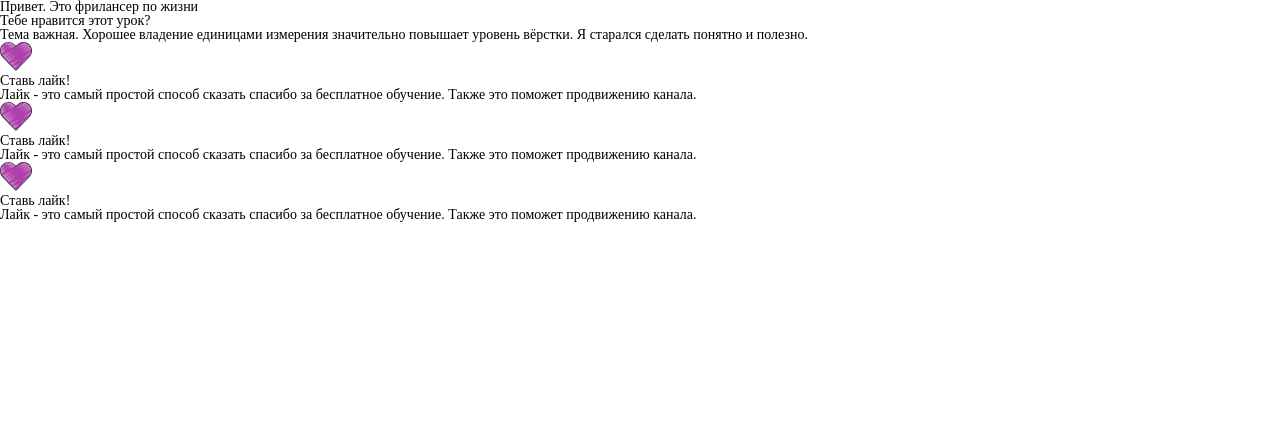
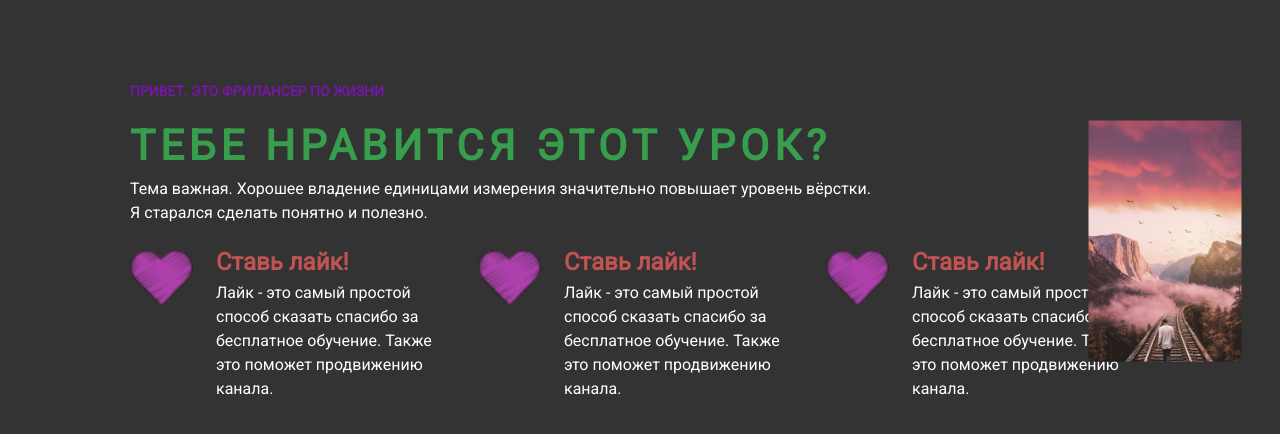
Before and after one commit to ilya-oreshek-golovko/my-first-project, a plain HTML site: page units_training.html in a window 1280 px wide. Drawn offline with Linux system fonts and the light colour scheme.

Commit message:
completed the units training

```diff
--- a/assets/reset.css
+++ b/assets/reset.css
@@ -20,7 +20,7 @@ html,body{
 	width: 100%;
 	font-size: 100%;
 	line-height: 1;
-	font-size: 14px;
+	font-size: 16px;
 	-ms-text-size-adjust: 100%;
 	-moz-text-size-adjust: 100%;
 	-webkit-text-size-adjust: 100%;
@@ -37,8 +37,3 @@ img{vertical-align: top;}
 
 h1,h2,h3,h4,h5,h6{font-size:inherit;font-weight: 400;}
 /*--------------------*/
-
-.bigred{
-	font-size: 20px;
-	color: red;
-}
--- a/assets/units_training.css
+++ b/assets/units_training.css
@@ -0,0 +1,85 @@
+body{
+	background-color: #333;
+	color: white;
+	font-family: Roboto;
+}
+.example{
+	padding: 80px 0px;
+}
+.example__container{
+	padding: 0px 15px;
+	margin: 0px auto;
+	max-width: 65.625rem;
+	position: relative;
+}
+@media(min-width: 46.875em){
+	.example__container::before{
+		content: "";
+		position: absolute;
+		background: url("../images/decor.jpg") 0 0 / 100% no-repeat;
+		right: 0;
+		width: 14.57%;
+		padding-top: 22.95%;
+		top: 50%;
+		transform: translate(50%,-50%);
+	}
+}
+.example__header{
+	margin: 0px 0px 25px 0px;
+	max-width: 46.875rem;
+}
+.example__sub-title{
+	font-weight: 700;
+	font-size: 0.875rem;
+	text-transform: uppercase;
+	color: #7616a6;
+	line-height: 1.7;
+	margin: 0px 0px 1.07rem 0px;
+}
+.example__title{
+	font-weight: 900;
+	font-size: 2.625rem;
+	text-transform: uppercase;
+	color: #369e4c;
+	line-height: 1.19;
+	letter-spacing: 0.12em;
+	margin: 0px 0px 0.38rem 0px;
+}
+@media(max-width: 46.875em){
+	.example__title{
+		font-size: 2rem;
+	}
+}
+.example__text{
+	line-height: 1.5;
+}
+.item-example{
+	display: flex;
+	column-gap: 23px;
+}
+img{
+	width: 63px;
+}
+.item-example__icon{
+	flex: 0 0 63px;
+}
+.item-example__title{
+	color: #c25353;
+	font-weight: 700;
+	font-size: 1.5rem;
+	margin: 0px 0px 0.45rem 0px;
+}
+.item-example__text{
+	line-height: 1.5;
+}
+.example__items{
+	display: flex;
+	row-gap: 20px;
+	flex-wrap: wrap;
+	margin: 0px -12px;
+}
+.example__item{
+	padding: 0px 12px;
+	flex: 1 1 33.333%;
+	min-width: 18.125rem;
+}
--- a/units_training.html
+++ b/units_training.html
@@ -1,18 +1,22 @@
 <!DOCTYPE html>
 <html lang="en">
 <head>
+    <!-- Статья об использовании единиц для медиа запросов -->
+    <!-- https://zellwk.com/blog/media-query-units/ -->
     <meta charset="UTF-8">
     <meta http-equiv="X-UA-Compatible" content="IE=edge">
     <meta name="viewport" content="width=device-width, initial-scale=1.0">
     <link rel="stylesheet" href="./assets/reset.css">
     <link rel="stylesheet" href="./assets/units_training.css">
+    <link href="https://fonts.googleapis.com/css2?family=Roboto&display=swap" rel="stylesheet">
     <title>Units Training</title>
 </head>
 <body>
     <div class="wrapper">
         <div class="example">
 
-            <div class="example__conteiner">
+            <div class="example__container">
+                <div class="example__header">
                     <div class="example__sub-title">Привет. Это фрилансер по жизни</div>
                     <h1 class="example__title">Тебе нравится этот урок?</h1>
                     <div class="example__text">Тема важная. Хорошее владение единицами измерения значительно повышает уровень вёрстки. Я старался сделать понятно и полезно.</div>
@@ -59,7 +63,7 @@
                         </div>
                     </article>
                 </div>
-            <div class="image">
+            </div>
 
             </div>
         </div>
```
Also changed, not shown: images/decor.jpg (added). Lines whose indentation alone changed are shown as unchanged.
